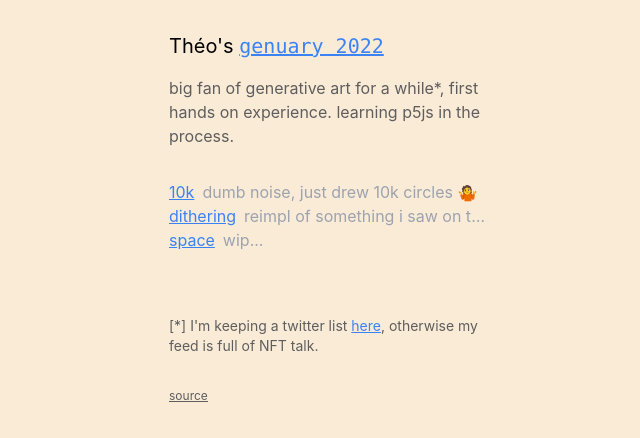
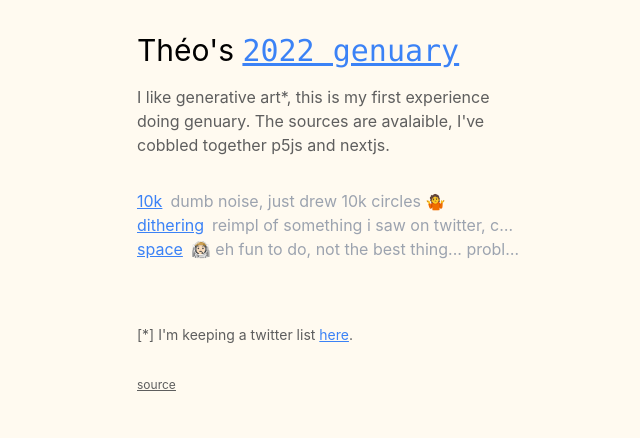
Before and after one commit to theo-m/genuary, a Next.js app: page / in a window 1280 px wide. Shown: the top 438 px of the page, without its empty margins (311-951 px from the left). Built offline with nearby package versions, Linux system fonts and the light colour scheme.

Commit message:
better rnd utils

```diff
--- a/days/day3.ts
+++ b/days/day3.ts
@@ -1,15 +1,16 @@
 import type Ip5 from "p5";
+import { unif, unifctr } from "./rnd";
 
 const serverSideProps = {
   name: "space",
   path: "d3-space",
-  comment: "wip...",
+  comment: "👩🏻‍🚀 eh fun to do, not the best thing... probly won't run on mobile?",
   sketch: null,
 };
 
 const d2o = () => {
   const [w, h] = [400, 600];
-  const [rmin, rmax] = [20, 30];
+  const n = 5_000;
   const tau = 0.02;
 
   return {
@@ -19,26 +20,43 @@ const d2o = () => {
       const p5 = require("p5");
       const m = (s: Ip5) => {
         let t = 0;
+        const star = 160;
+        const starsq = 80 ** 2;
 
         s.setup = () => {
           const canvas = s.createCanvas(w, h);
           s.pixelDensity(1);
         };
 
+        const particles = [...Array(n)].map(() => ({
+          speed: unif(0.7, 1.3),
+          phase: unif(0, 2 * Math.PI),
+          radius: unif(1, 4),
+          vel: unifctr(w / 3, w / 12),
+          hel: unifctr(h / 6, h / 12),
+          color: Math.floor(unif(100, 230)),
+        }));
+
         s.draw = () => {
           s.background("black");
+          s.push();
+          s.fill(255);
+          s.circle(w / 2, h / 2, star);
+          s.pop();
 
-          const x = w / 2 + (w / 3) * s.sin(t);
-          const y = h / 2 + (w / 4) * s.cos(t);
-          s.noStroke();
-          s.circle(x, y, 2 * rmin + (rmax - rmin) * s.cos(t));
-          s.fill(155 + 100 * s.cos(t));
-
-          const xx = w / 2 + (w / 2) * s.sin(t);
-          const yy = h / 2 + (w / 3) * s.cos(t);
-          s.noStroke();
-          s.circle(xx, yy, 2 * rmin + (rmax - rmin) * s.cos(t));
-          s.fill(210 + 25 * s.cos(t));
+          particles.forEach((p) => {
+            const x = w / 2 + p.vel * s.cos(p.phase + p.speed * t);
+            const y = h / 2 + p.hel * s.sin(p.phase + p.speed * t);
+            const r = p.radius * (1.3 + s.cos(t) / 9);
+            if (
+              (x - w / 2) ** 2 + (y - h / 2) ** 2 > starsq + r ** 2 ||
+              y > h / 2
+            ) {
+              s.noStroke();
+              s.circle(x, y, r);
+              s.fill(p.color + 20 * s.cos(t));
+            }
+          });
 
           t += tau;
         };
--- /dev/null
+++ b/days/rnd.ts
@@ -0,0 +1,4 @@
+export const unif = (a: number, b: number) =>
+  Math.min(a, b) + Math.abs(b - a) * Math.random();
+
+export const unifctr = (c: number, r: number) => c - r + 2 * r * Math.random();
--- a/pages/index.tsx
+++ b/pages/index.tsx
@@ -19,13 +19,13 @@ export default function Home() {
             className="font-mono text-blue-500 hover:text-blue-300 underline"
             href="https://genuary.art"
           >
-            genuary 2022
+            2022 genuary
           </a>
         </h1>
 
         <p>
-          big fan of generative art for a while*, first hands on experience.
-          learning p5js in the process.
+          I like generative art*, this is my first experience doing genuary. The
+          sources are avalaible, I've cobbled together p5js and nextjs.
         </p>
 
         <ul className="flex flex-col mt-8">
@@ -51,7 +51,7 @@ export default function Home() {
           >
             here
           </a>
-          , otherwise my feed is full of NFT talk.
+          .
         </p>
 
         <p className="text-xs mt-8 underline">
--- a/styles/globals.css
+++ b/styles/globals.css
@@ -4,14 +4,14 @@
 
 html,
 body {
-  @apply max-w-sm p-4;
+  @apply max-w-md p-4;
   margin: auto;
   font-family: -apple-system, BlinkMacSystemFont, Segoe UI, Roboto, Oxygen,
     Ubuntu, Cantarell, Fira Sans, Droid Sans, Helvetica Neue, sans-serif;
   color: #5e5e5e;
-  background: antiquewhite;
+  background: floralwhite;
 }
 
 h1 {
-  @apply text-xl mb-4 text-black;
+  @apply text-3xl mb-4 text-black;
 }
```
